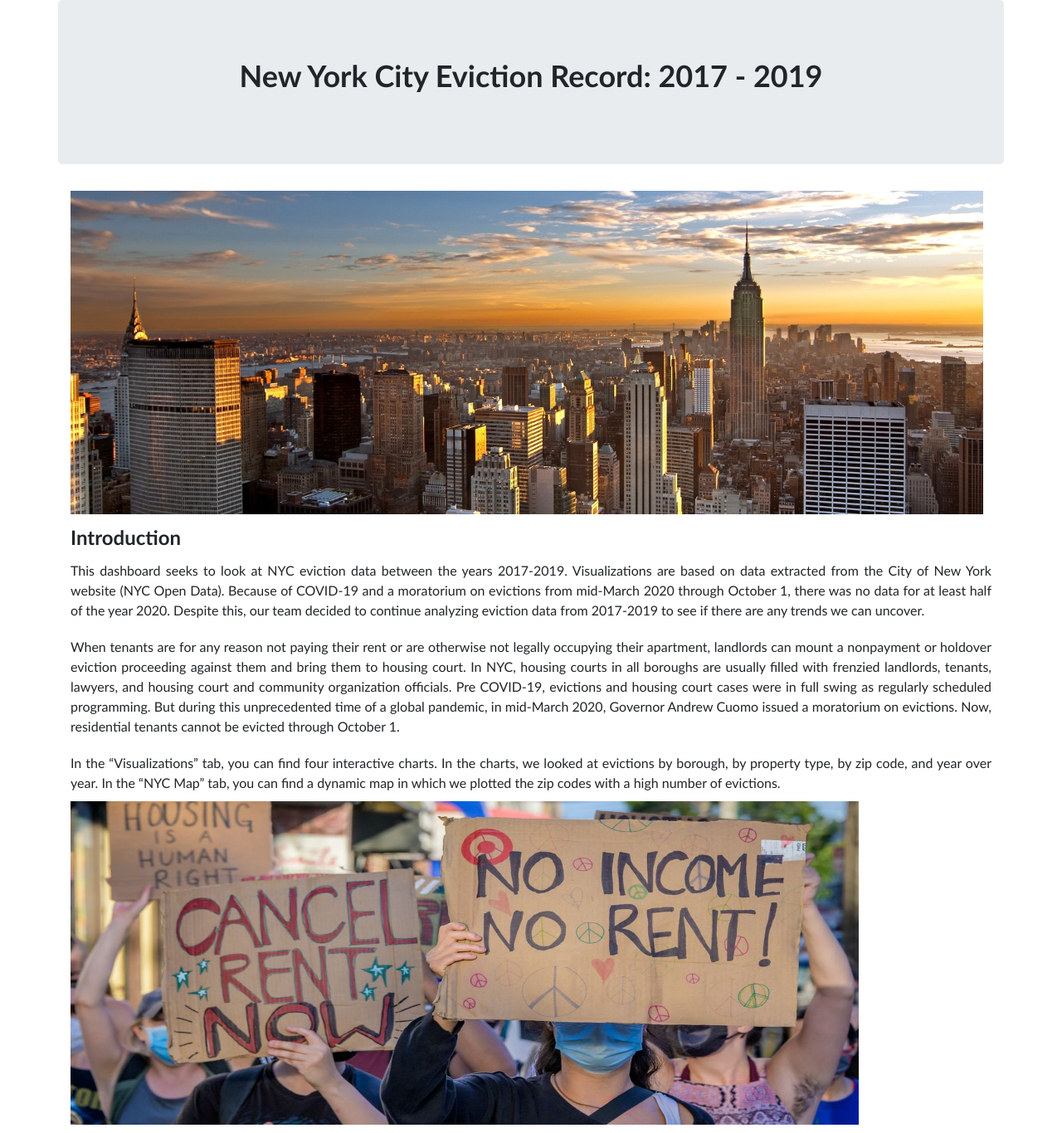
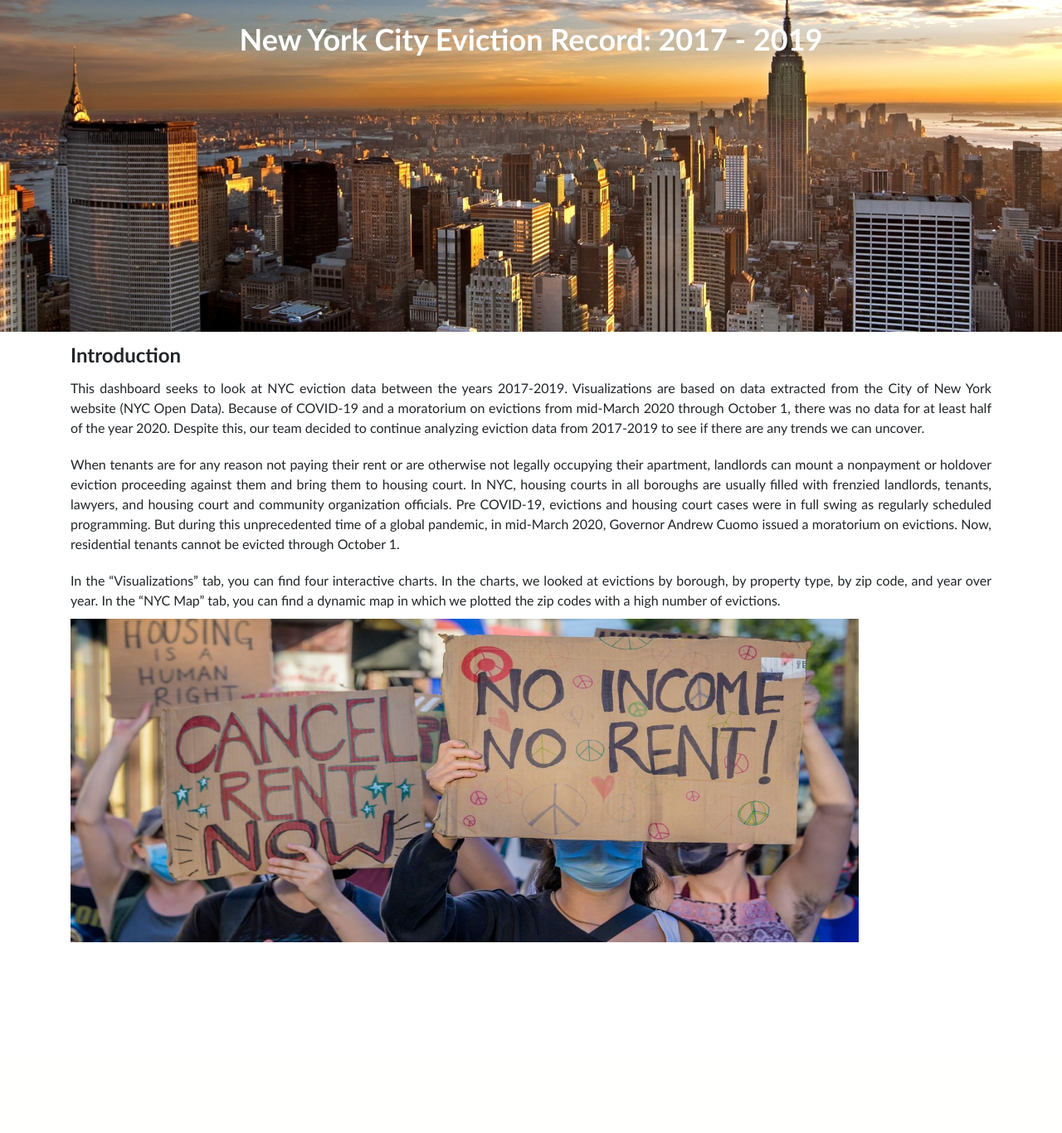
Before and after one commit to kamalnyc17/Project_TWO_NYC_Eviction, a Flask app: page / in a window 1280 px wide. Shown: the part 90-1456 px from the top of the page at 83% size. After the commit the page ends 1226 px from the top, so only its background shows below. Run offline with Flask 2, Linux system fonts and the light colour scheme; some libraries are stand-ins or nearby versions.

Commit message:
new header image

```diff
--- a/static/css/style.css
+++ b/static/css/style.css
@@ -2,6 +2,13 @@ body,
 .fixed-bottom {
     max-width: 100%;
     margin: auto
+}
+
+.wrapper {
+    position: relative;
+    min-height: 100%;
+    padding-bottom: 130px;
+    overflow: auto;
 }
 
 .logo {
@@ -126,8 +133,22 @@ body,
     font-size: 36px;
     padding: 0px;
     font-weight: 600;
+    color: white;
 }
 
 .sub-heading {
-    font-size: 16px;
+    font-size: 24px;
 }
+
+/* The styles for the parallax */
+.hero {
+    position: relative;
+    height: 400px;
+    padding: 20px;
+    margin-bottom: 10px;
+    background: black;
+    background-image: url("../images/Homepage-Top-Banner.jpg");
+    background-attachment: fixed;
+    background-position: bottom center;
+    background-size: cover;
+}
--- a/templates/index.html
+++ b/templates/index.html
@@ -15,6 +15,8 @@
 </head>
 
 <body>
+
+  <div class="wrapper">
     <!-- nav bar-->
     <nav class="navbar navbar-expand-lg" style="background-color: wheat; color: white">
       <a class="navbar-brand logo" href="/" style="background-color: wheat; color: white">NYC Eviction</a>
@@ -39,20 +41,12 @@
       </div>
     </nav>
 
+    <!-- page header -->
+    <div class="hero text-center">
+      <p class="heading">New York City Eviction Record: 2017 - 2019</p>
+    </div>
     <!-- container/wrapper-->
     <div class="container">
-    <div class="row">
-      <div class="col-md-12 jumbotron text-center">
-        <p class="heading">New York City Eviction Record: 2017 - 2019</p>
-      </div>
-    </div>
-    <!-- top banner -->
-    <div class="row">
-      <div class="col-md-12">
-        <img src="../static/images/Homepage-Top-Banner.jpg" alt="Home Page Top Banner"
-          style="padding-bottom: 10px;width:1100px;height:400px;">
-      </div>
-    </div>
       <!-- introduction -->
       <div class="row">
         <div class="col-md-12">
@@ -62,12 +56,14 @@
           <p class="homepage-info">This dashboard seeks to look at NYC eviction data between the years 2017-2019.
             Visualizations are based on
             data extracted from the City of New York website (NYC Open Data). Because of COVID-19 and a moratorium on
-          evictions from mid-March 2020 through October 1, there was no data for at least half of the year 2020. Despite
+            evictions from mid-March 2020 through October 1, there was no data for at least half of the year 2020.
+            Despite
             this, our team decided to continue analyzing eviction data from 2017-2019 to see if there are any trends we
             can uncover.</p>
           <p class="homepage-info">When tenants are for any reason not paying their rent or are otherwise not legally
             occupying their apartment,
-          landlords can mount a nonpayment or holdover eviction proceeding against them and bring them to housing court.
+            landlords can mount a nonpayment or holdover eviction proceeding against them and bring them to housing
+            court.
             In NYC, housing courts in all boroughs are usually filled with frenzied landlords, tenants, lawyers, and
             housing court and community organization officials. Pre COVID-19, evictions and housing court cases were in
             full swing as regularly scheduled programming. But during this unprecedented time of a global pandemic, in
@@ -87,7 +83,7 @@
         </div>
       </div>
     </div>
-
+  </div>
   <!-- jquery-->
   <script src="https://code.jquery.com/jquery-3.3.1.slim.min.js"
     integrity="sha384-q8i/X+965DzO0rT7abK41JStQIAqVgRVzpbzo5smXKp4YfRvH+8abtTE1Pi6jizo" crossorigin="anonymous">
```
Also changed, not shown: templates/aboutus.html (+8 -7 lines), templates/byborough.html (+5 -6 lines), templates/byproperty.html (+6 -7 lines), templates/byzipcode.html (+10 -9 lines), templates/method.html (+14 -11 lines), templates/nycmap.html (+6 -7 lines), templates/yearoveryear.html (+8 -8 lines). Lines whose indentation alone changed are shown as unchanged.
